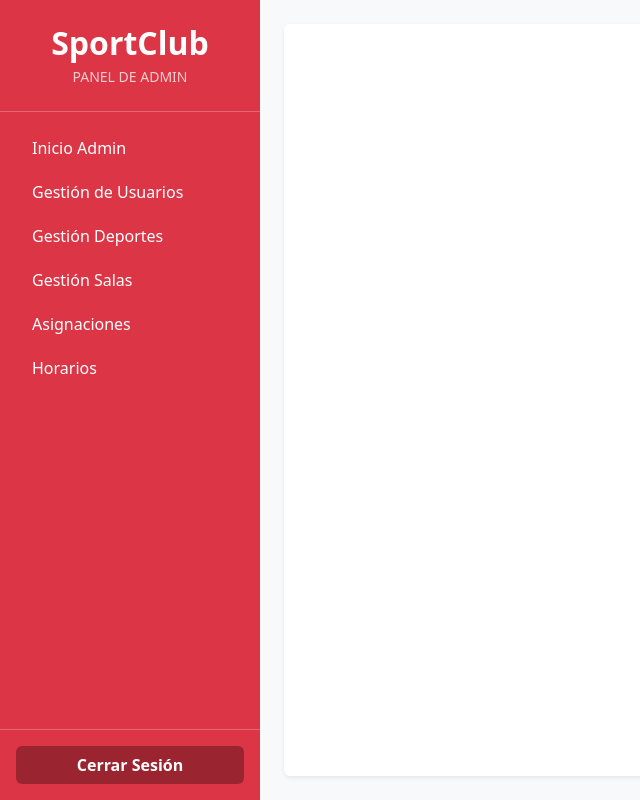
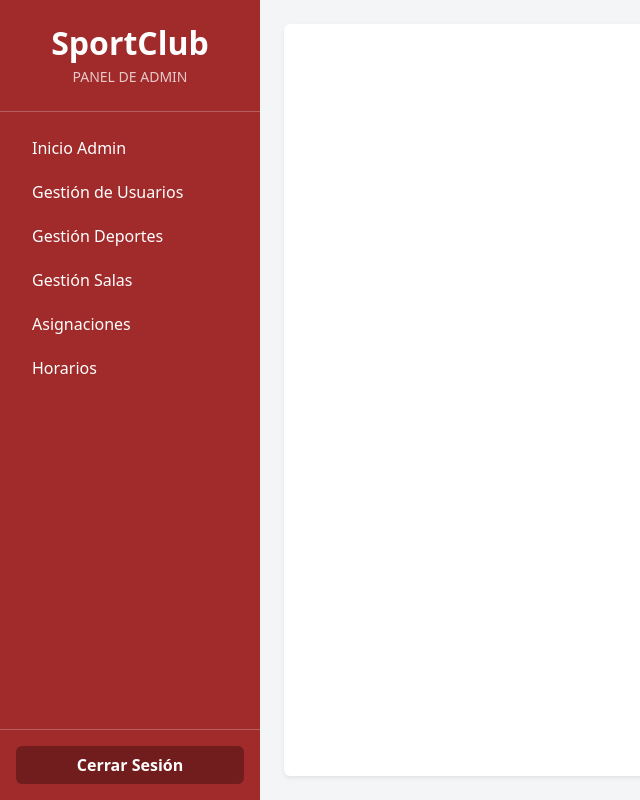
Before and after one commit to faridelunaalvarez1/EVA4-FRONTEND-LAST, a React (Vite) app in the folder Proyecto_Sportclub_React/: page /admin in a window 1280 px wide. Shown: the whole page, without its empty margins (0-640 px from the left). Built offline with nearby package versions, Linux system fonts and the light colour scheme; sample sign-in values are in the browser's storage.

Commit message:
fix: fondo de contenido con tono pastel a juego con el color del rol

```diff
--- a/Proyecto_Sportclub_React/src/layouts/DashboardLayout.jsx
+++ b/Proyecto_Sportclub_React/src/layouts/DashboardLayout.jsx
@@ -10,10 +10,10 @@ const DashboardLayout = ({ role }) => {
     navigate("/login");
   };
 
-  const getRoleColor = () => {
-    if (role === "admin") return "bg-danger";
-    if (role === "coach") return "bg-primary";
-    return "bg-success";
+  const getRoleStyle = () => {
+    if (role === "admin") return { backgroundColor: "#a12a2a" };
+    if (role === "coach") return { backgroundColor: "#1e5aa8" };
+    return { backgroundColor: "#1a7a4c" };
   };
 
   const getRoleLinks = () => {
@@ -38,7 +38,7 @@ const DashboardLayout = ({ role }) => {
 
   return (
     <div className="d-flex vh-100">
-      <aside className={`text-white d-flex flex-column shadow ${getRoleColor()}`} style={{ width: "260px" }}>
+      <aside className="text-white d-flex flex-column shadow" style={{ width: "260px", ...getRoleStyle() }}>
         <div className="p-4 text-center border-bottom border-light border-opacity-25">
           <h2 className="fw-bold mb-1">SportClub</h2>
           <div className="small text-uppercase opacity-75">Panel de {role}</div>
@@ -70,7 +70,7 @@ const DashboardLayout = ({ role }) => {
         </div>
       </aside>
 
-      <main className="flex-grow-1 overflow-auto p-4 bg-light">
+      <main className="flex-grow-1 overflow-auto p-4" style={{ backgroundColor: "#f4f5f7" }}>
         <div className="bg-white rounded shadow-sm p-4" style={{ minHeight: "100%" }}>
           <Outlet />
         </div>
```
